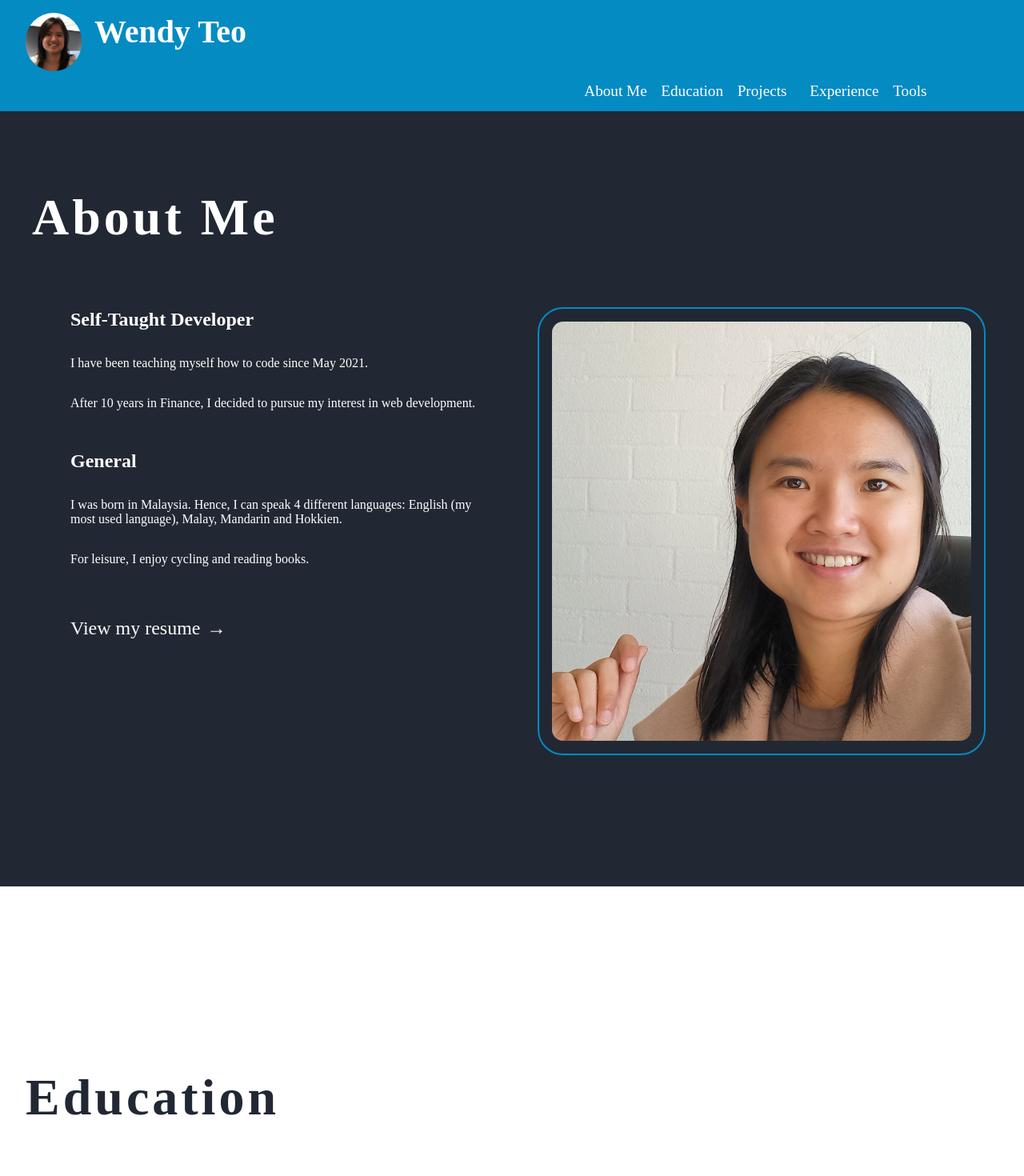
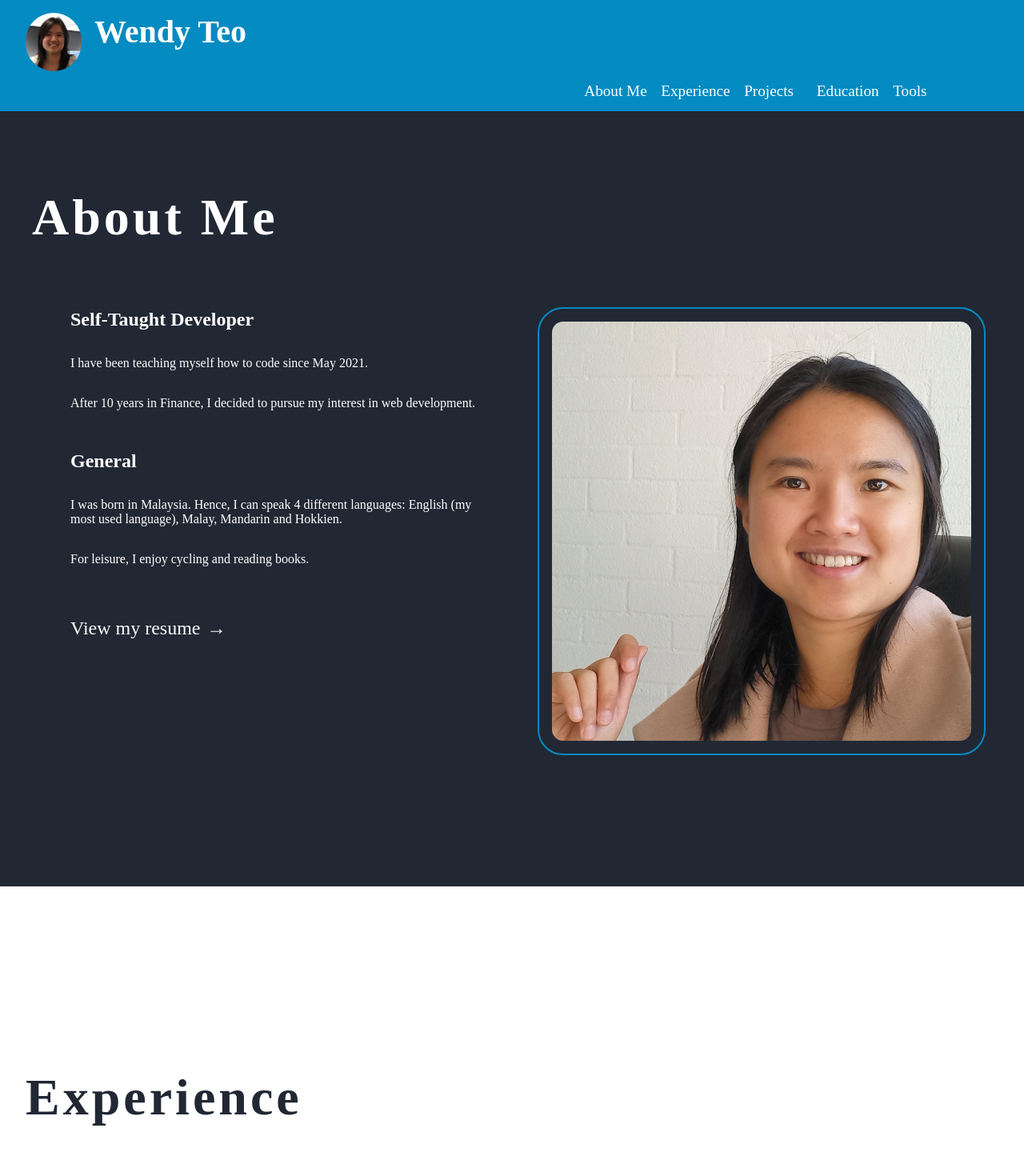
Before and after one commit to wteo/resumev2, a React (Create React App) app: page / in a window 1280 px wide. Shown: the top 1470 px of the page at 80% size. Built offline with nearby package versions, Linux system fonts and the light colour scheme.

Commit message:
Switched education & experence arrangement

```diff
--- a/src/App.js
+++ b/src/App.js
@@ -13,9 +13,9 @@ function App() {
     <div className={styles.appGrid}>
       <Header/>
       <AboutMe/>
+      <Experience/>
+      <Projects/>
       <Education/>
-      <Projects/>
-      <Experience/>
       <Tools/>
       <Footer/>
     </div>
--- a/src/components/Header/Header.js
+++ b/src/components/Header/Header.js
@@ -21,9 +21,9 @@ function Header () {
             <nav>
                 <div></div>
                 <p><Link to="aboutMe" spy={true} smooth={true} offset={50} duration={500}>About Me</Link></p>
+                <p><Link to="experience" spy={true} smooth={true} offset={50} duration={500}>Experience</Link></p>
+                <p><Link to="projects" spy={true} smooth={true} offset={50} duration={500}>Projects</Link></p>
                 <p><Link to="education" spy={true} smooth={true} offset={50} duration={500}>Education</Link></p>
-                <p><Link to="projects" spy={true} smooth={true} offset={50} duration={500}>Projects</Link></p>
-                <p><Link to="experience" spy={true} smooth={true} offset={50} duration={500}>Experience</Link></p>
                 <p><Link to="tools" spy={true} smooth={true} offset={50} duration={500}>Tools</Link></p>
             </nav>
         </header>
```
Also changed, not shown: 1 other file (tests, documents, lock files or other folders).
